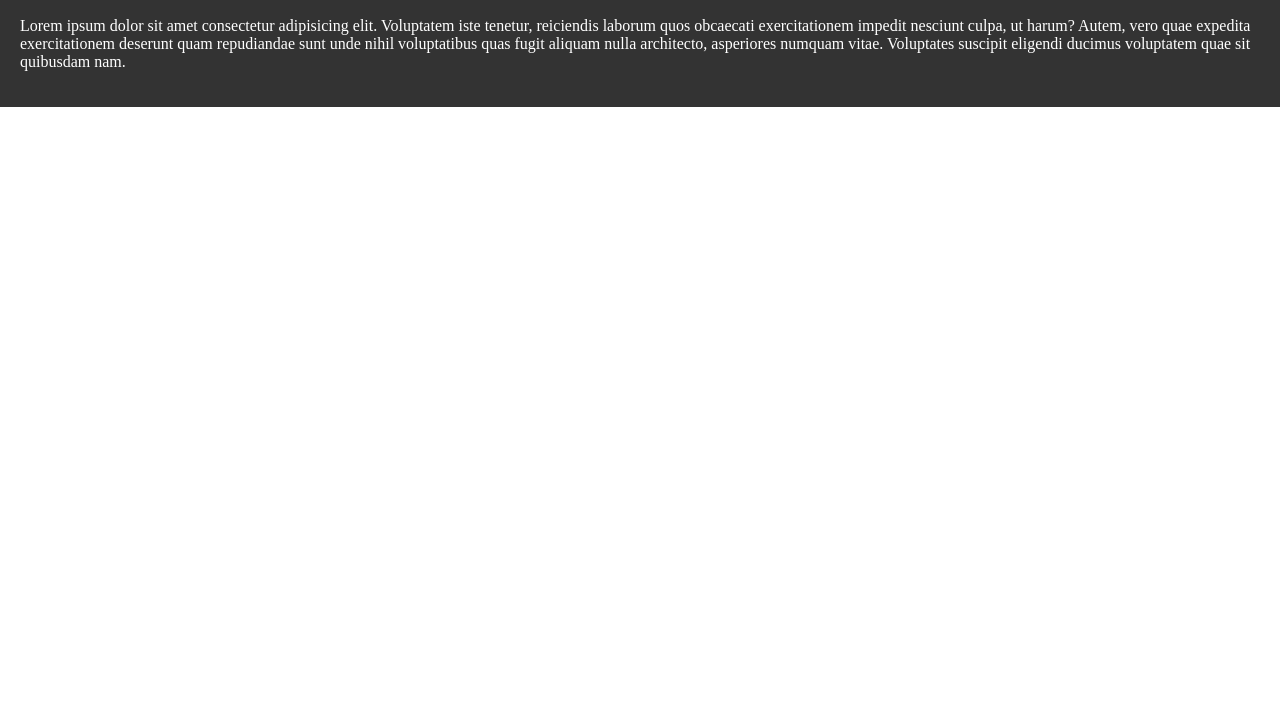
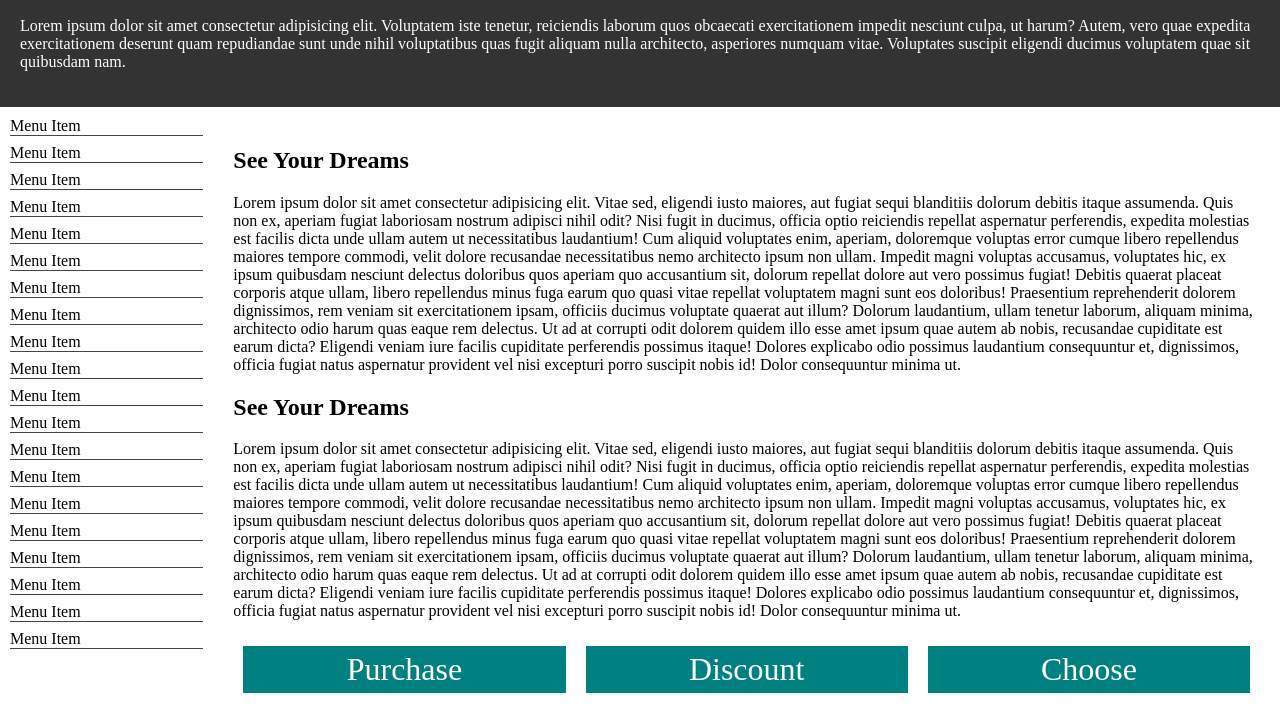
Before and after one commit to mohammadghanbary/m.j.ghanbari, a plain HTML site: page index.html in a window 1280 px wide. Shown: the part 100-823 px from the top of the page. Before the commit the page ends 800 px from the top, so only its background shows below. Drawn offline with Linux system fonts and the light colour scheme.

```diff
--- a/index.html
+++ b/index.html
@@ -26,6 +26,71 @@
                     quibusdam nam.</p>
             </section>
         </header>
+        <main>
+            <section class="menu">
+                <span>Menu Item</span>
+                <span>Menu Item</span>
+                <span>Menu Item</span>
+                <span>Menu Item</span>
+                <span>Menu Item</span>
+                <span>Menu Item</span>
+                <span>Menu Item</span>
+                <span>Menu Item</span>
+                <span>Menu Item</span>
+                <span>Menu Item</span>
+                <span>Menu Item</span>
+                <span>Menu Item</span>
+                <span>Menu Item</span>
+                <span>Menu Item</span>
+                <span>Menu Item</span>
+                <span>Menu Item</span>
+                <span>Menu Item</span>
+                <span>Menu Item</span>
+                <span>Menu Item</span>
+                <span>Menu Item</span>
+            </section>
+            <section class="content">
+                <h1>See Your Dreams</h1>
+                <p>Lorem ipsum dolor sit amet consectetur adipisicing elit. Vitae sed, eligendi iusto maiores, aut
+                    fugiat sequi blanditiis dolorum debitis itaque assumenda. Quis non ex, aperiam fugiat laboriosam
+                    nostrum adipisci nihil odit? Nisi fugit in ducimus, officia optio reiciendis repellat aspernatur
+                    perferendis, expedita molestias est facilis dicta unde ullam autem ut necessitatibus laudantium! Cum
+                    aliquid voluptates enim, aperiam, doloremque voluptas error cumque libero repellendus maiores
+                    tempore commodi, velit dolore recusandae necessitatibus nemo architecto ipsum non ullam. Impedit
+                    magni voluptas accusamus, voluptates hic, ex ipsum quibusdam nesciunt delectus doloribus quos
+                    aperiam quo accusantium sit, dolorum repellat dolore aut vero possimus fugiat! Debitis quaerat
+                    placeat corporis atque ullam, libero repellendus minus fuga earum quo quasi vitae repellat
+                    voluptatem magni sunt eos doloribus! Praesentium reprehenderit dolorem dignissimos, rem veniam sit
+                    exercitationem ipsam, officiis ducimus voluptate quaerat aut illum? Dolorum laudantium, ullam
+                    tenetur laborum, aliquam minima, architecto odio harum quas eaque rem delectus. Ut ad at corrupti
+                    odit dolorem quidem illo esse amet ipsum quae autem ab nobis, recusandae cupiditate est earum dicta?
+                    Eligendi veniam iure facilis cupiditate perferendis possimus itaque! Dolores explicabo odio possimus
+                    laudantium consequuntur et, dignissimos, officia fugiat natus aspernatur provident vel nisi
+                    excepturi porro suscipit nobis id! Dolor consequuntur minima ut.</p>
+                <h1>See Your Dreams</h1>
+                <p>Lorem ipsum dolor sit amet consectetur adipisicing elit. Vitae sed, eligendi iusto maiores, aut
+                    fugiat sequi blanditiis dolorum debitis itaque assumenda. Quis non ex, aperiam fugiat laboriosam
+                    nostrum adipisci nihil odit? Nisi fugit in ducimus, officia optio reiciendis repellat aspernatur
+                    perferendis, expedita molestias est facilis dicta unde ullam autem ut necessitatibus laudantium! Cum
+                    aliquid voluptates enim, aperiam, doloremque voluptas error cumque libero repellendus maiores
+                    tempore commodi, velit dolore recusandae necessitatibus nemo architecto ipsum non ullam. Impedit
+                    magni voluptas accusamus, voluptates hic, ex ipsum quibusdam nesciunt delectus doloribus quos
+                    aperiam quo accusantium sit, dolorum repellat dolore aut vero possimus fugiat! Debitis quaerat
+                    placeat corporis atque ullam, libero repellendus minus fuga earum quo quasi vitae repellat
+                    voluptatem magni sunt eos doloribus! Praesentium reprehenderit dolorem dignissimos, rem veniam sit
+                    exercitationem ipsam, officiis ducimus voluptate quaerat aut illum? Dolorum laudantium, ullam
+                    tenetur laborum, aliquam minima, architecto odio harum quas eaque rem delectus. Ut ad at corrupti
+                    odit dolorem quidem illo esse amet ipsum quae autem ab nobis, recusandae cupiditate est earum dicta?
+                    Eligendi veniam iure facilis cupiditate perferendis possimus itaque! Dolores explicabo odio possimus
+                    laudantium consequuntur et, dignissimos, officia fugiat natus aspernatur provident vel nisi
+                    excepturi porro suscipit nobis id! Dolor consequuntur minima ut.</p>
+                    <div class="cards">
+                        <div class="card">Purchase</div>
+                        <div class="card">Discount</div>
+                        <div class="card">Choose</div>
+                    </div>
+            </section>
+        </main>
     </div>
 </body>
 
--- a/style.css
+++ b/style.css
@@ -34,6 +34,45 @@
 main section{
     overflow: hidden;
 }
+main {
+    display: grid;
+    grid-template-columns: 1fr 5fr;
+}
+main section{
+    overflow: hidden;
+}
+
+main .content {
+    padding: 20px;
+}
+
+main .menu {
+    display: flex;
+    flex-direction: column;
+    align-items: stretch;
+    padding: 10px;
+
+}
+main .menu span {
+    border-bottom: 1px solid #444;
+    margin-bottom: 8px;
+}
+
+main .content .cards {
+    display: grid;
+    grid-template-columns: repeat(3, 1fr);
+}
+
+main .content .cards .card {
+    background-color: teal;
+    padding: 5px 0px;
+    margin: 10px;
+    color: white;
+    font-size: 2em;
+    display: flex;
+    justify-content: center;
+    align-items: center;
+}
 
 /* media query */
 
@@ -41,11 +80,17 @@
 main{
     grid-template-columns: 2fr 4fr;
 }
+main .content .cards{
+    grid-template-columns: repeat(2,1fr);
+}
 }
 
 @media screen and (max-width:600px){
     main{
         grid-template-columns: 1fr;
+    }
+    main .menu{
+        display: none;
     }
     header nav{
         flex-direction: column;
@@ -58,4 +103,5 @@
     .main-container{
         font-size: 1.5em;
     }
+
 }
```
